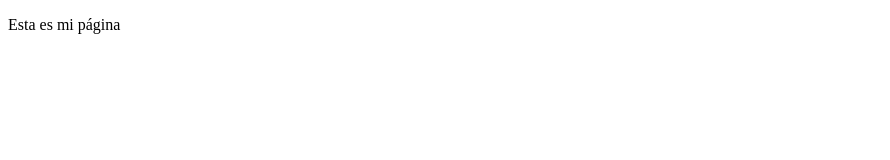
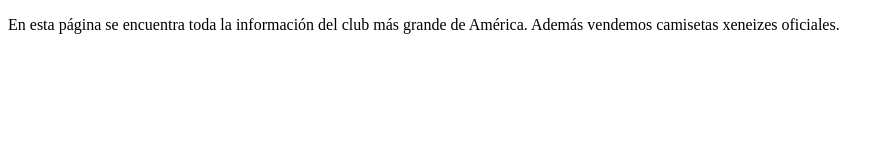
Before and after one commit to JoaquinBelsito/JoaquinBelsito.github.io, a plain HTML site: page index.html in a window 1280 px wide. Shown: the whole page, without its empty margins (0-890 px from the left). Drawn offline with Linux system fonts and the light colour scheme.

Commit message:
Update index.html

```diff
--- a/index.html
+++ b/index.html
@@ -2,9 +2,9 @@
 <html lang ="es">
   <head>
 <meta charset="utf-8" />
-<title>Mi página de prueba</title>
+<title>Mundo Boca Juniors</title>
   </head>
   <body>
-    <p>Esta es mi página</p>
+    <p>En esta página se encuentra toda la información del club más grande de América. Además vendemos camisetas xeneizes oficiales.</p>
   </body>
 </html>
```
